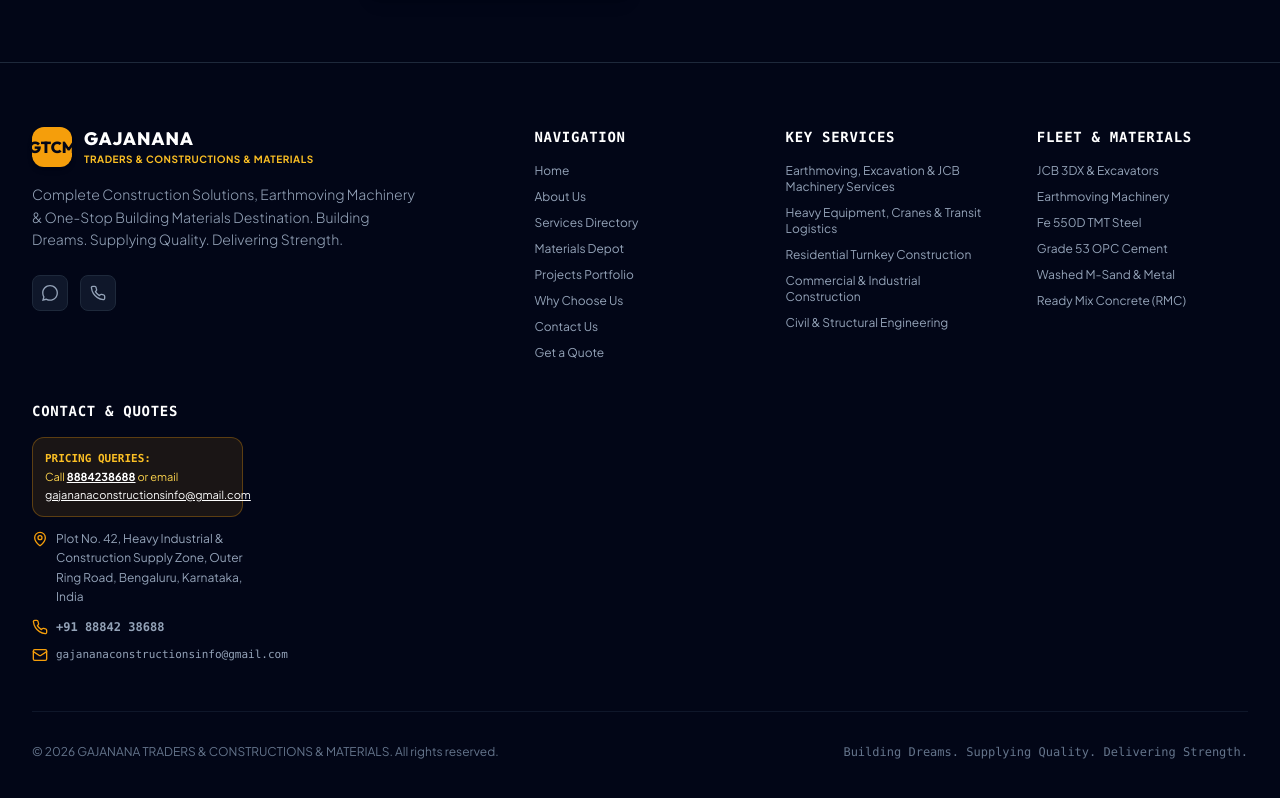
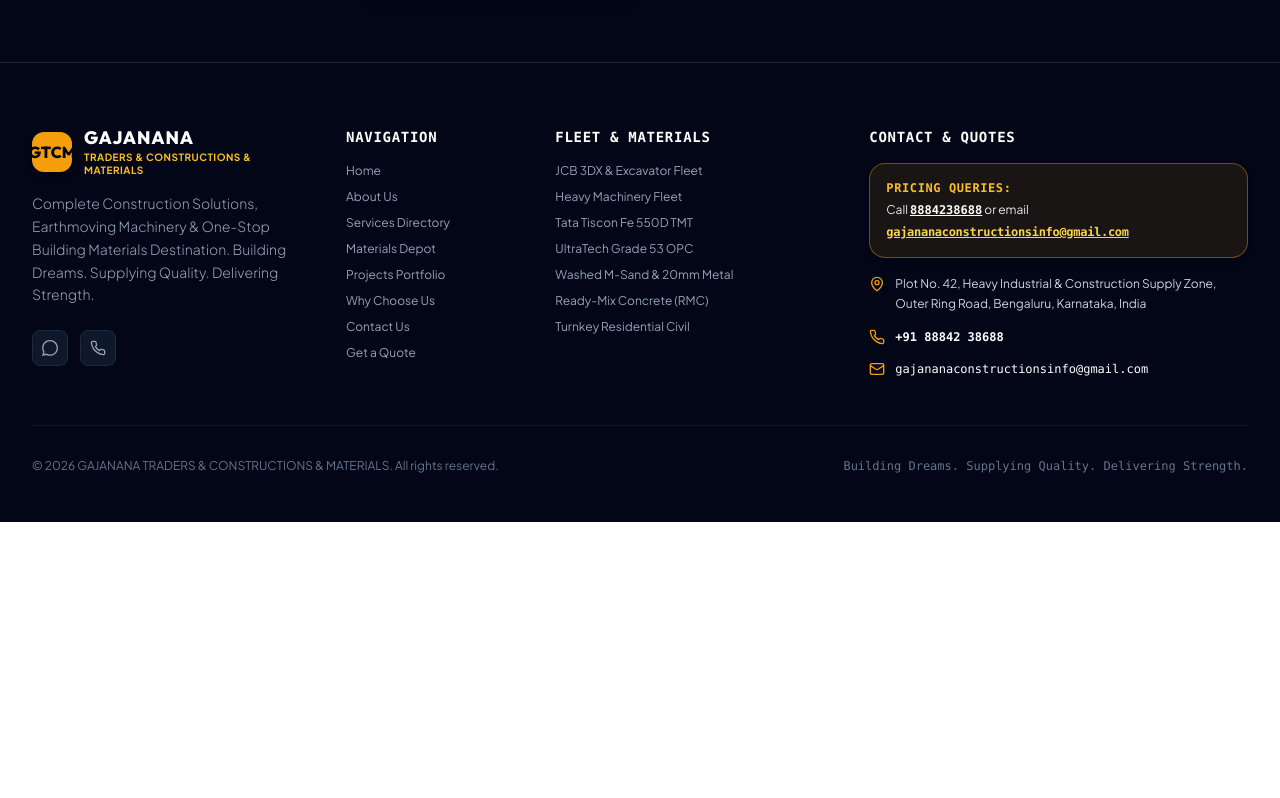
Before and after one commit to gajananaconstructionsinfo-a11y/gajanana, a React (Vite) app: page /#/ in a window 1280 px wide. Shown: the part 6448-7246 px from the top of the page. After the commit the page ends 6970 px from the top, so only its background shows below. Built offline with nearby package versions, Linux system fonts and the light colour scheme.

Commit message:
Widen footer contact column and pricing queries box so email fits with generous margins

```diff
--- a/src/components/Footer.jsx
+++ b/src/components/Footer.jsx
@@ -10,10 +10,10 @@
   return (
     <footer className="bg-slate-950 text-slate-300 pt-16 pb-12 border-t border-slate-800">
       <div className="max-w-7xl mx-auto px-4 sm:px-6 lg:px-8">
-        <div className="grid grid-cols-1 md:grid-cols-2 lg:grid-cols-5 gap-10 mb-12">
+        <div className="grid grid-cols-1 md:grid-cols-2 lg:grid-cols-12 gap-8 lg:gap-10 mb-12">
 
           {/* Brand Info */}
-          <div className="lg:col-span-2">
+          <div className="lg:col-span-3">
             <div className="flex items-center space-x-3 mb-4">
               <div className="w-10 h-10 bg-amber-500 rounded-xl flex items-center justify-center text-slate-950 font-extrabold text-base shadow-md font-heading shrink-0">
                 GTCM
@@ -53,7 +53,7 @@
           </div>
 
           {/* Navigation Links */}
-          <div>
+          <div className="lg:col-span-2">
             <h4 className="text-white font-bold text-sm tracking-wider uppercase mb-4 font-mono">Navigation</h4>
             <ul className="space-y-2.5 text-xs text-slate-400">
               <li><Link to="/" className="hover:text-amber-400 transition-colors">Home</Link></li>
@@ -67,54 +67,56 @@
             </ul>
           </div>
 
-          {/* Construction Services */}
-          <div>
-            <h4 className="text-white font-bold text-sm tracking-wider uppercase mb-4 font-mono">Key Services</h4>
+          {/* Fleet & Services Links */}
+          <div className="lg:col-span-3">
+            <h4 className="text-white font-bold text-sm tracking-wider uppercase mb-4 font-mono">Fleet &amp; Materials</h4>
             <ul className="space-y-2.5 text-xs text-slate-400">
-              {data.services.slice(0, 5).map((service) => (
-                <li key={service.slug}>
-                  <Link to={`/services/${service.slug}`} className="hover:text-amber-400 transition-colors">
-                    {service.title}
-                  </Link>
-                </li>
-              ))}
+              <li><Link to="/services/earthmoving-machinery-jcb" className="hover:text-amber-400 transition-colors">JCB 3DX &amp; Excavator Fleet</Link></li>
+              <li><Link to="/materials/earthmoving-machinery" className="hover:text-amber-400 transition-colors">Heavy Machinery Fleet</Link></li>
+              <li><Link to="/materials/steel" className="hover:text-amber-400 transition-colors">Tata Tiscon Fe 550D TMT</Link></li>
+              <li><Link to="/materials/cement" className="hover:text-amber-400 transition-colors">UltraTech Grade 53 OPC</Link></li>
+              <li><Link to="/materials/sand-aggregates" className="hover:text-amber-400 transition-colors">Washed M-Sand &amp; 20mm Metal</Link></li>
+              <li><Link to="/materials/rmc" className="hover:text-amber-400 transition-colors">Ready-Mix Concrete (RMC)</Link></li>
+              <li><Link to="/services/residential-construction" className="hover:text-amber-400 transition-colors">Turnkey Residential Civil</Link></li>
             </ul>
           </div>
 
-          {/* Machinery & Materials */}
-          <div>
-            <h4 className="text-white font-bold text-sm tracking-wider uppercase mb-4 font-mono">Fleet & Materials</h4>
-            <ul className="space-y-2.5 text-xs text-slate-400">
-              <li><Link to="/services/earthmoving-machinery-jcb" className="hover:text-amber-400 transition-colors">JCB 3DX & Excavators</Link></li>
-              <li><Link to="/materials/earthmoving-machinery" className="hover:text-amber-400 transition-colors">Earthmoving Machinery</Link></li>
-              <li><Link to="/materials/steel" className="hover:text-amber-400 transition-colors">Fe 550D TMT Steel</Link></li>
-              <li><Link to="/materials/cement" className="hover:text-amber-400 transition-colors">Grade 53 OPC Cement</Link></li>
-              <li><Link to="/materials/aggregates" className="hover:text-amber-400 transition-colors">Washed M-Sand & Metal</Link></li>
-              <li><Link to="/materials/concrete" className="hover:text-amber-400 transition-colors">Ready Mix Concrete (RMC)</Link></li>
-            </ul>
-          </div>
+          {/* Contact Yard & Price Queries - WIDE AND SPACIOUS (4 columns on lg) */}
+          <div className="lg:col-span-4">
+            <h4 className="text-white font-bold text-sm tracking-wider uppercase mb-4 font-mono">Contact &amp; Quotes</h4>
+            <div className="space-y-4 text-xs text-slate-400">
 
-          {/* Contact Yard & Price Queries */}
-          <div>
-            <h4 className="text-white font-bold text-sm tracking-wider uppercase mb-4 font-mono">Contact & Quotes</h4>
-            <div className="space-y-3 text-xs text-slate-400">
-              <div className="p-3 bg-amber-500/10 border border-amber-500/30 rounded-xl text-amber-300 text-[11px] leading-relaxed">
-                <span className="font-bold block text-amber-400 uppercase font-mono">Pricing Queries:</span>
-                Call <a href="tel:8884238688" className="font-bold underline text-white">8884238688</a> or email <a href="mailto:gajananaconstructionsinfo@gmail.com" className="underline text-white">gajananaconstructionsinfo@gmail.com</a>
+              {/* Wide Pricing Queries Card with Generous Margins */}
+              <div className="p-4 sm:p-4.5 bg-amber-500/10 border border-amber-500/40 rounded-2xl text-amber-300 text-xs leading-relaxed w-full shadow-md">
+                <span className="font-extrabold block text-amber-400 uppercase font-mono tracking-wider text-xs mb-1.5">
+                  PRICING QUERIES:
+                </span>
+                <p className="text-slate-200 text-xs">
+                  Call <a href="tel:8884238688" className="font-bold underline text-white hover:text-amber-400 font-mono">8884238688</a> or email
+                </p>
+                <p className="mt-1">
+                  <a
+                    href="mailto:gajananaconstructionsinfo@gmail.com"
+                    className="underline text-amber-300 hover:text-white font-mono text-[11px] sm:text-xs tracking-tight break-all inline-block font-semibold"
+                  >
+                    gajananaconstructionsinfo@gmail.com
+                  </a>
+                </p>
               </div>
-              <p className="leading-relaxed flex items-start space-x-2">
+
+              <p className="leading-relaxed flex items-start space-x-2.5 text-xs text-slate-300">
                 <MapPin className="w-4 h-4 text-amber-500 shrink-0 mt-0.5" />
                 <span>{company.address}</span>
               </p>
-              <p className="flex items-center space-x-2">
+              <p className="flex items-center space-x-2.5 text-xs text-slate-300">
                 <Phone className="w-4 h-4 text-amber-500 shrink-0" />
-                <a href={`tel:${company.phone.replace(/\s+/g, '')}`} className="hover:text-amber-400 font-mono font-bold">
+                <a href={`tel:${company.phone.replace(/\s+/g, '')}`} className="hover:text-amber-400 font-mono font-bold text-white">
                   {company.phoneDisplay}
                 </a>
               </p>
-              <p className="flex items-center space-x-2">
+              <p className="flex items-center space-x-2.5 text-xs text-slate-300">
                 <Mail className="w-4 h-4 text-amber-500 shrink-0" />
-                <a href={`mailto:${company.email}`} className="hover:text-amber-400 font-mono text-[11px]">
+                <a href={`mailto:${company.email}`} className="hover:text-amber-400 font-mono text-white text-xs break-all">
                   {company.email}
                 </a>
               </p>
```
Also changed, not shown: 5 other files (tests, documents, lock files or other folders).
